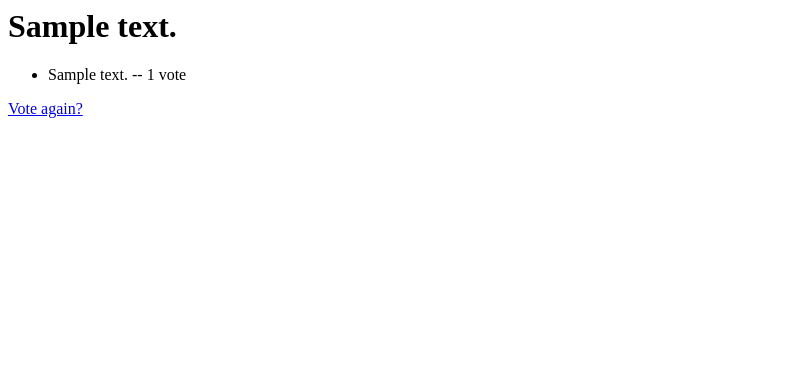
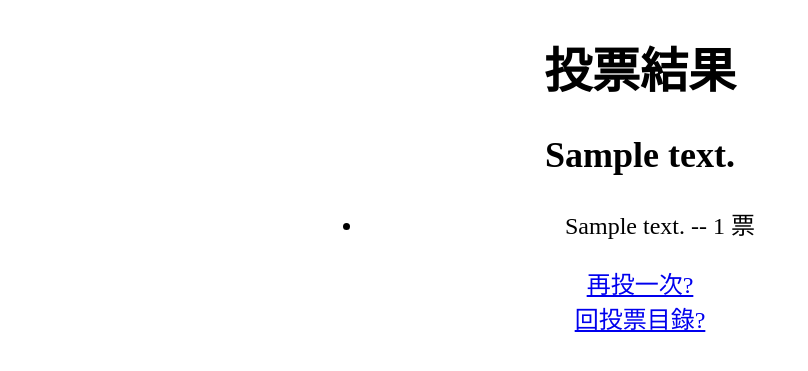
Before and after one commit to culdo/django-polls-app, a Django app: page /polls/1/results/ in a window 1280 px wide. Shown: the top 371 px of the page, without its empty margins (0-808 px from the left). Run offline with Django 3.2, Linux system fonts and the light colour scheme; tables that the repository leaves empty hold one stand-in row (values such as "Sample post").

Commit message:
tweak the frontend stuffs

```diff
--- a/mysite/settings.py
+++ b/mysite/settings.py
@@ -39,7 +39,7 @@ STATICFILES_STORAGE = 'whitenoise.storage.CompressedManifestStaticFilesStorage'
 SECRET_KEY = os.environ.get("SECRET_KEY", '%=2qos%!(bn#r@u@%xpfr15t!bnvabmj2(d$#r-k!yt@zfq^va')
 
 # SECURITY WARNING: don't run with debug turned on in production!
-DEBUG = False
+DEBUG = True
 
 ALLOWED_HOSTS = ["dj-polls-app.herokuapp.com", "127.0.0.1"]
 
--- /dev/null
+++ b/polls/static/polls/style.css
@@ -0,0 +1,15 @@
+li a {
+    color: saddlebrown;
+}
+a {
+    display:block
+}
+.vote-list {
+    font-size: x-large;
+    width: 50%;
+    text-align: center;
+    margin-top: 30px;
+    margin-left: auto;
+    margin-right: auto;
+    /*background-color: a;*/
+}
--- /dev/null
+++ b/polls/templates/polls/base.html
@@ -0,0 +1,14 @@
+<!DOCTYPE html>
+<html lang="en">
+<head>
+    {% load static %}
+    <link rel="stylesheet" type="text/css" href="{% static 'polls/style.css' %}">
+    <title>{% block title %}{% endblock %}</title>
+</head>
+
+<body>
+    <div class="vote-list">
+        {% block content %}{% endblock %}
+    </div>
+</body>
+</html>
--- a/polls/templates/polls/results.html
+++ b/polls/templates/polls/results.html
@@ -1,9 +1,15 @@
-<h1>{{ question.question_text }}</h1>
+{% extends "polls/base.html" %}
+{% block title %}投票結果{% endblock %}
+{% block content %}
+    <h1>投票結果</h1>
+    <h2>{{ question.question_text }}</h2>
 
-<ul>
-{% for choice in question.choice_set.all %}
-    <li>{{ choice.choice_text }} -- {{ choice.votes }} vote{{ choice.votes|pluralize }}</li>
-{% endfor %}
-</ul>
+    <ul>
+    {% for choice in question.choice_set.all %}
+        <li>{{ choice.choice_text }} -- {{ choice.votes }} 票</li>
+    {% endfor %}
+    </ul>
 
-<a href="{% url 'polls:detail' question.id %}">Vote again?</a>
+    <a href="{% url 'polls:detail' question.id %}">再投一次?</a>
+    <a href="{% url 'polls:index' %}">回投票目錄?</a>
+{% endblock %}
--- a/polls/views.py
+++ b/polls/views.py
@@ -41,7 +41,7 @@ def vote(request, question_id):
         # Redisplay the question voting form.
         return render(request, 'polls/detail.html', {
             'question': question,
-            'error_message': "You didn't select a choice.",
+            'error_message': "沒選是投爽的逆",
         })
     else:
         selected_choice.votes += 1
```
Also changed, not shown: polls/templates/polls/detail.html (+7 -2 lines), polls/templates/polls/index.html (+6 -1 lines).
